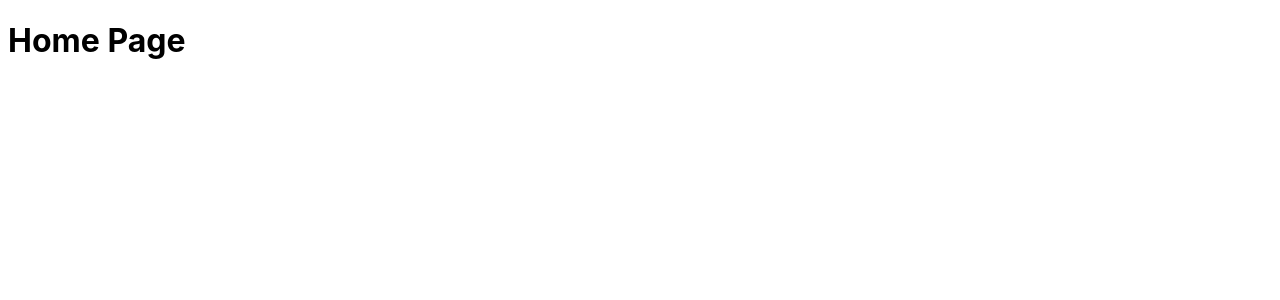
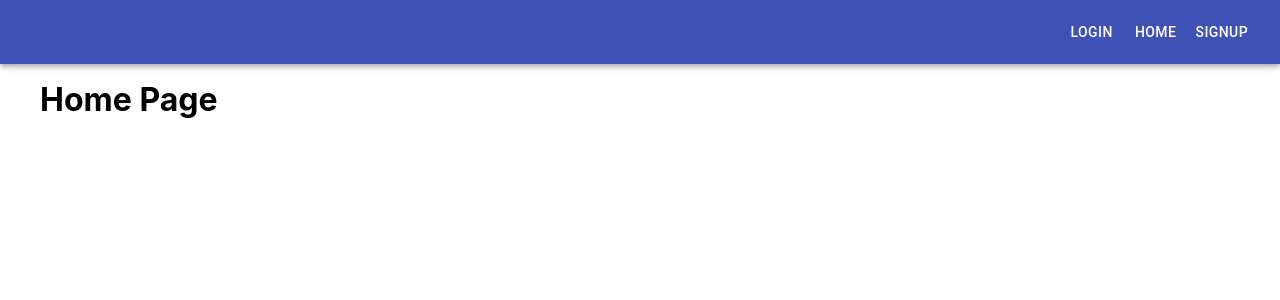
Before and after one commit to teohkt/broken-telephone, a React (Create React App) app in the folder broken-telephone-client/: page / in a window 1280 px wide. Shown: the top 300 px of the page. Built offline with nearby package versions, Linux system fonts and the light colour scheme.

Commit message:
implemented navbar and links

```diff
--- a/broken-telephone-client/package.json
+++ b/broken-telephone-client/package.json
@@ -3,6 +3,7 @@
   "version": "0.1.0",
   "private": true,
   "dependencies": {
+    "@material-ui/core": "^4.11.3",
     "@testing-library/jest-dom": "^5.12.0",
     "@testing-library/react": "^11.2.6",
     "@testing-library/user-event": "^12.8.3",
--- a/broken-telephone-client/src/App.css
+++ b/broken-telephone-client/src/App.css
@@ -3,3 +3,11 @@
   font-family: -apple-system, BlinkMacSystemFont, 'Segoe UI', 'Roboto', 'Oxygen', 'Ubuntu', 'Cantarell', 'Fira Sans',
     'Droid Sans', 'Helvetica Neue', sans-serif;
 }
+.container {
+  margin: 80px auto 0 auto;
+  max-width: 1200px;
+}
+
+.nav-container {
+  justify-content: flex-end;
+}
--- a/broken-telephone-client/src/App.js
+++ b/broken-telephone-client/src/App.js
@@ -1,5 +1,8 @@
 import { BrowserRouter as Router, Route, Switch } from 'react-router-dom'
 import './App.css'
+
+// Components
+import Navbar from './components/Navbar'
 
 // Pages
 import home from './pages/home'
@@ -10,9 +13,14 @@
   return (
     <div className='App'>
       <Router>
-        <Route path='/' exact component={home} />
-        <Route path='/login' component={login} />
-        <Route path='/signup' component={signup} />
+        <Navbar />
+        <div className='container'>
+          <Switch>
+            <Route path='/' exact component={home} />
+            <Route path='/login' component={login} />
+            <Route path='/signup' component={signup} />
+          </Switch>
+        </div>
       </Router>
     </div>
   )
--- a/broken-telephone-client/src/components/Navbar.js
+++ b/broken-telephone-client/src/components/Navbar.js
@@ -1,7 +1,26 @@
 import React from 'react'
+import Link from 'react-router-dom/Link'
+//Material UI
+import AppBar from '@material-ui/core/AppBar'
+import Toolbar from '@material-ui/core/Toolbar'
+import Button from '@material-ui/core/Button'
 
 const Navbar = () => {
-  return <div></div>
+  return (
+    <AppBar>
+      <Toolbar className='nav-container'>
+        <Button color='inherit' component={Link} to={'/login'}>
+          Login
+        </Button>
+        <Button color='inherit' component={Link} to={'/home'}>
+          Home
+        </Button>
+        <Button color='inherit' component={Link} to={'/signup'}>
+          Signup
+        </Button>
+      </Toolbar>
+    </AppBar>
+  )
 }
 
 export default Navbar
```
Also changed, not shown: 1 other file (tests, documents, lock files or other folders).
